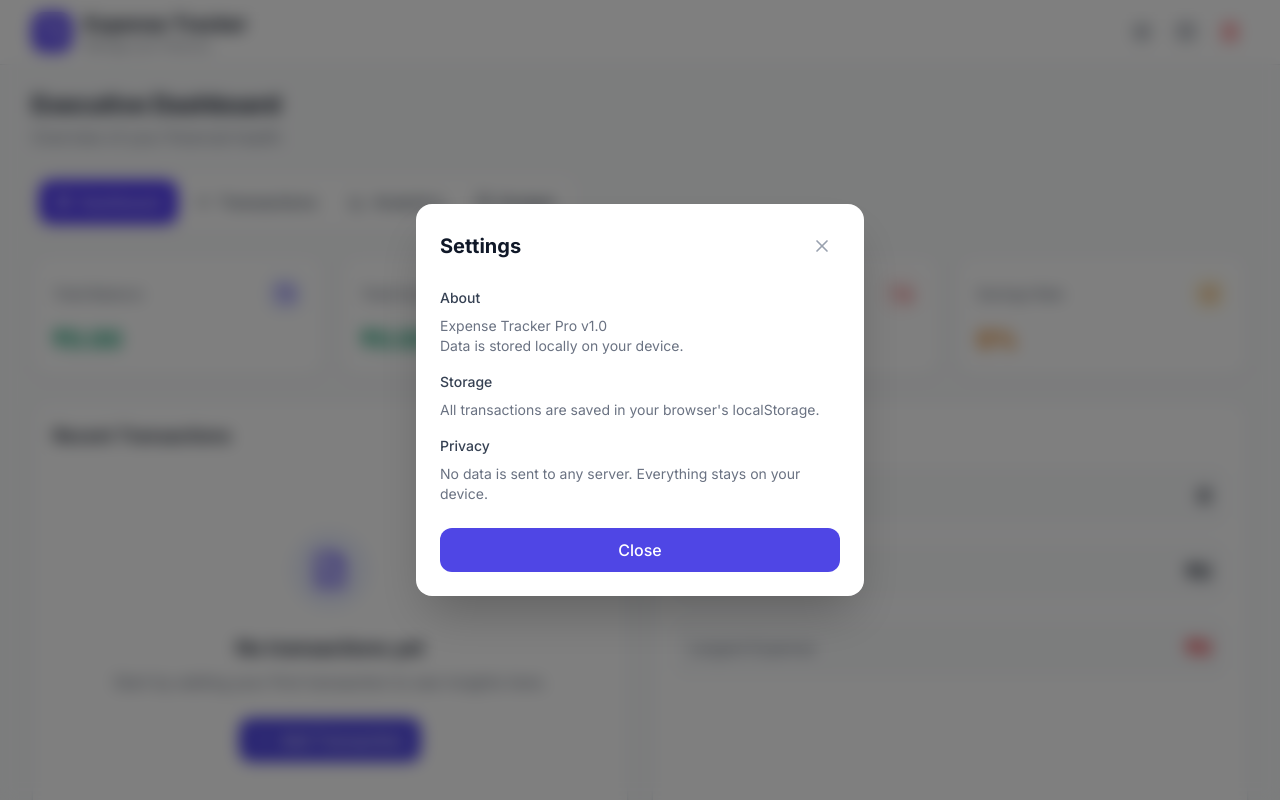
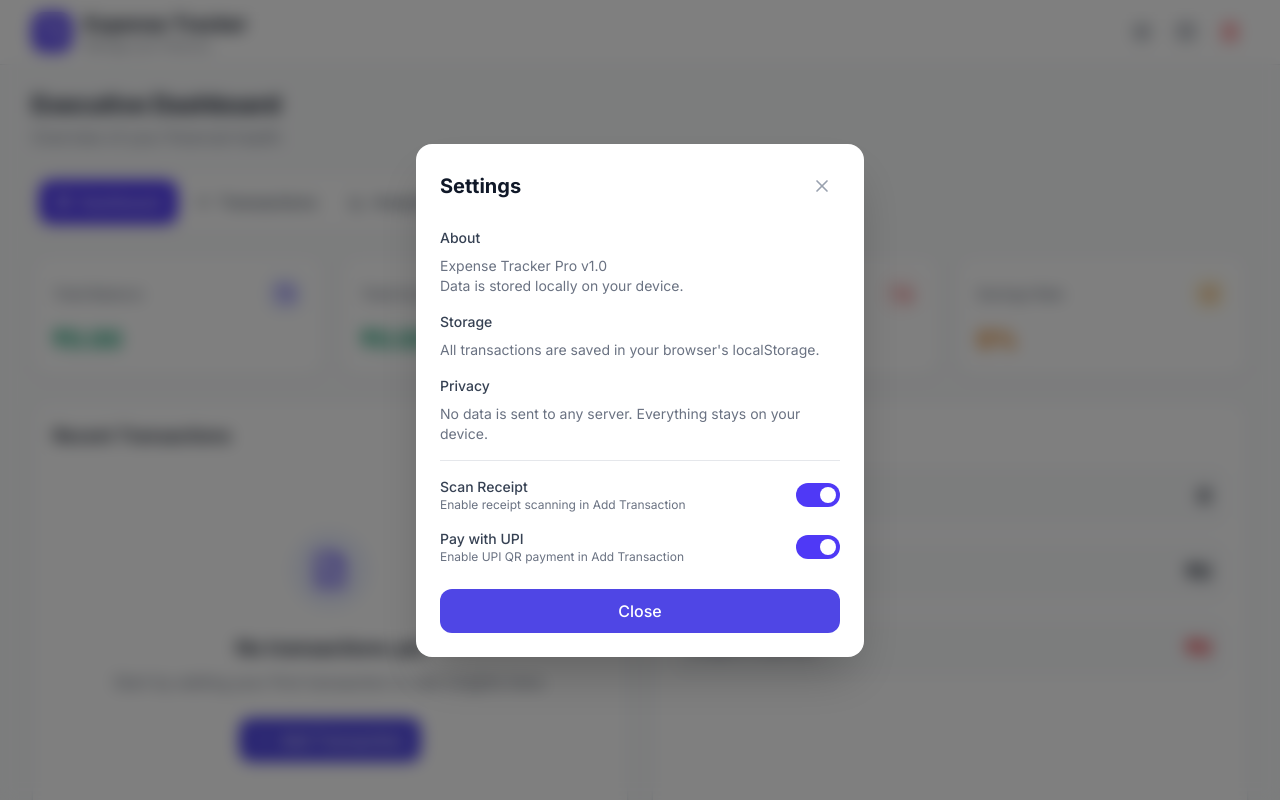
Before and after one commit to Devriz1/expense-tracker-pro, a React (Vite) app: page / in a window 1280 px wide. Both pictures are taken after a click on the button 1142 px from the left and 32 px from the top of the page. Shown: the top 800 px of the page. Built offline with nearby package versions, Linux system fonts and the light colour scheme.

Commit message:
settings added

```diff
--- a/src/components/SettingsContent.tsx
+++ b/src/components/SettingsContent.tsx
@@ -1,8 +1,15 @@
+import { useSettingsStore } from '../store/useSettingsStore';
+
 interface SettingsContentProps {
   onClose: () => void;
 }
 
 export default function SettingsContent({ onClose }: SettingsContentProps) {
+  const scanReceiptEnabled = useSettingsStore((state) => state.scanReceiptEnabled);
+  const payWithUpiEnabled = useSettingsStore((state) => state.payWithUpiEnabled);
+  const setScanReceiptEnabled = useSettingsStore((state) => state.setScanReceiptEnabled);
+  const setPayWithUpiEnabled = useSettingsStore((state) => state.setPayWithUpiEnabled);
+
   return (
     <div className="space-y-4">
       <div>
@@ -21,6 +28,46 @@ export default function SettingsContent({ onClose }: SettingsContentProps) {
         <p className="text-sm text-gray-500">No data is sent to any server. Everything stays on your device.</p>
       </div>
 
+      <div className="border-t border-gray-200 pt-4 space-y-4">
+        <div className="flex items-center justify-between">
+          <div>
+            <h3 className="text-sm font-medium text-gray-700">Scan Receipt</h3>
+            <p className="text-xs text-gray-500">Enable receipt scanning in Add Transaction</p>
+          </div>
+          <button
+            onClick={() => setScanReceiptEnabled(!scanReceiptEnabled)}
+            className={`relative inline-flex h-6 w-11 items-center rounded-full transition-colors ${
+              scanReceiptEnabled ? 'bg-indigo-600' : 'bg-gray-200'
+            }`}
+          >
+            <span
+              className={`inline-block h-4 w-4 transform rounded-full bg-white transition-transform ${
+                scanReceiptEnabled ? 'translate-x-6' : 'translate-x-1'
+              }`}
+            />
+          </button>
+        </div>
+
+        <div className="flex items-center justify-between">
+          <div>
+            <h3 className="text-sm font-medium text-gray-700">Pay with UPI</h3>
+            <p className="text-xs text-gray-500">Enable UPI QR payment in Add Transaction</p>
+          </div>
+          <button
+            onClick={() => setPayWithUpiEnabled(!payWithUpiEnabled)}
+            className={`relative inline-flex h-6 w-11 items-center rounded-full transition-colors ${
+              payWithUpiEnabled ? 'bg-indigo-600' : 'bg-gray-200'
+            }`}
+          >
+            <span
+              className={`inline-block h-4 w-4 transform rounded-full bg-white transition-transform ${
+                payWithUpiEnabled ? 'translate-x-6' : 'translate-x-1'
+              }`}
+            />
+          </button>
+        </div>
+      </div>
+
       <div className="flex gap-3 mt-6">
         <button onClick={onClose} className="btn btn-primary flex-1">
           Close
--- a/src/components/TransactionForm.tsx
+++ b/src/components/TransactionForm.tsx
@@ -7,6 +7,7 @@ import type { ReceiptData } from '../utils/ocr';
 import UPIQrScanner from './UPIQrScanner';
 import type { UpiPaymentData } from '../utils/upiParser';
 import PaymentModal from './PaymentModal';
+import { useSettingsStore } from '../store/useSettingsStore';
 
 interface TransactionFormProps {
   onClose: () => void;
@@ -31,6 +32,9 @@ export default function TransactionForm({ onClose, editTransaction }: Transactio
   const [showUpiScanner, setShowUpiScanner] = useState(false);
   const [upiData, setUpiData] = useState<UpiPaymentData | null>(null);
   const [showPaymentModal, setShowPaymentModal] = useState(false);
+
+  const scanReceiptEnabled = useSettingsStore((state) => state.scanReceiptEnabled);
+  const payWithUpiEnabled = useSettingsStore((state) => state.payWithUpiEnabled);
 
   useEffect(() => {
     if (editTransaction) {
@@ -202,6 +206,7 @@ export default function TransactionForm({ onClose, editTransaction }: Transactio
             />
           </div>
 
+          {scanReceiptEnabled && (
             <button
               type="button"
               onClick={() => setShowScanner(true)}
@@ -210,7 +215,9 @@ export default function TransactionForm({ onClose, editTransaction }: Transactio
               <Scan className="w-4 h-4" />
               Scan Receipt
             </button>
+          )}
 
+          {payWithUpiEnabled && (
             <button
               type="button"
               onClick={() => setShowUpiScanner(true)}
@@ -219,6 +226,7 @@ export default function TransactionForm({ onClose, editTransaction }: Transactio
               <Smartphone className="w-4 h-4" />
               Pay with UPI
             </button>
+          )}
 
           <button type="submit" className="btn btn-primary w-full text-sm">
             <Plus className="w-4 h-4" />
--- /dev/null
+++ b/src/store/useSettingsStore.ts
@@ -0,0 +1,25 @@
+import { create } from 'zustand';
+import { persist } from 'zustand/middleware';
+
+export interface SettingsState {
+  scanReceiptEnabled: boolean;
+  payWithUpiEnabled: boolean;
+  setScanReceiptEnabled: (enabled: boolean) => void;
+  setPayWithUpiEnabled: (enabled: boolean) => void;
+}
+
+export const useSettingsStore = create<SettingsState>()(
+  persist(
+    (set) => ({
+      scanReceiptEnabled: true,
+      payWithUpiEnabled: true,
+
+      setScanReceiptEnabled: (enabled) => set({ scanReceiptEnabled: enabled }),
+
+      setPayWithUpiEnabled: (enabled) => set({ payWithUpiEnabled: enabled }),
+    }),
+    {
+      name: 'expense-tracker-settings',
+    }
+  )
+);
```
Also changed, not shown: 1 other file (tests, documents, lock files or other folders). Lines whose indentation alone changed are shown as unchanged.
